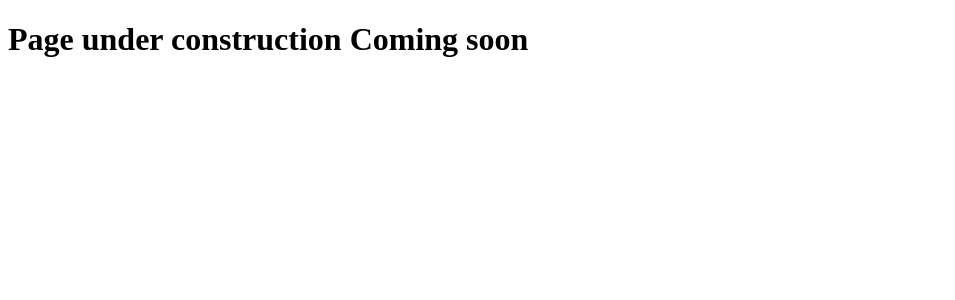
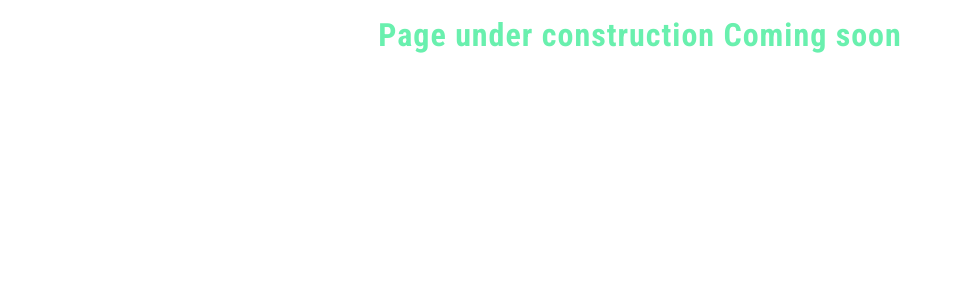
Before and after one commit to bimalkaf/portfolio-website, an Angular app: page / in a window 1280 px wide. Shown: the top 300 px of the page, without its empty margins (0-955 px from the left). Built offline with nearby package versions, Linux system fonts and the light colour scheme.

Commit message:
added font and icons link in index.html

```diff
--- a/src/index.html
+++ b/src/index.html
@@ -6,6 +6,8 @@
   <base href="/">
   <meta name="viewport" content="width=device-width, initial-scale=1">
   <link rel="icon" type="image/x-icon" href="favicon.ico">
+  <link href="https://fonts.googleapis.com/css2?family=Poppins:ital,wght@0,100;0,200;0,300;0,400;0,500;0,600;0,700;0,800;0,900;1,100;1,200;1,300;1,400;1,500;1,600;1,700;1,800;1,900&family=Roboto+Condensed:ital,wght@0,300;0,400;0,700;1,300;1,400;1,700&family=Roboto:wght@500&display=swap" rel="stylesheet">
+<link href='https://unpkg.com/boxicons@2.1.4/css/boxicons.min.css' rel='stylesheet'>
 </head>
 <body>
   <app-root></app-root>
--- a/src/styles.css
+++ b/src/styles.css
@@ -1 +1,36 @@
 /* You can add global styles to this file, and also import other style files */
+
+:root{
+    --green : #69F0AE;
+    --green-light : #B9F6CA;
+    --gray-light: #BDBDBD;
+    --dark-gray : #263238;
+    --black : #212121
+}
+
+*{
+    margin : 0%;
+    box-sizing: border-box;
+}
+
+body{
+    font-family: 'Roboto Condensed',sans-serif;
+    font-family: 'Poppins',sans-serif;
+}
+
+.container{
+    margin : 0 auto;
+    max-width: 1500px;
+    outline:  0px solid white;
+}
+
+h1{
+    padding: 1rem 0;
+    text-align: center;
+    letter-spacing: 1px;
+    color: var(--green);
+    outline: 1px solid white;
+    font-family: 'Roboto Condensed',sans-serif;
+}
+html, body { height: 100%; }
+body { margin: 0; font-family: Roboto, "Helvetica Neue", sans-serif; }
```
Also changed, not shown: 3 other files (tests, documents, lock files or other folders).
